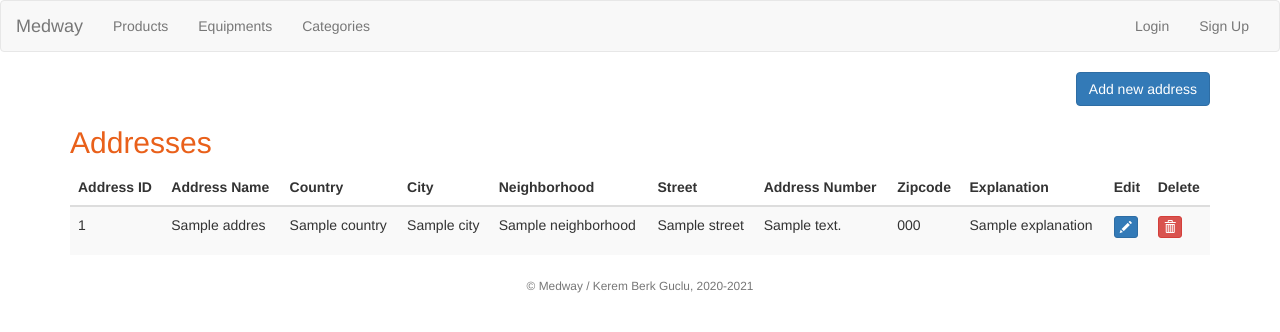
After one commit to keremperq/medway, a Flask app: template templates/address/addresses.html in a window 1280 px wide. The commit adds this page. Shown: the top 332 px of the page. Run offline with Flask 2, Linux system fonts and the light colour scheme; the template is opened without the code that fills it: most values are stand-ins (such as "Sample title", 1, 10 or a date in 2020); some libraries are stand-ins or nearby versions.

Commit message:
Add files via upload

```diff
--- a/templates/address/address_form.html
+++ b/templates/address/address_form.html
@@ -21,7 +21,7 @@
       {{ render_field(form.street, class='form-control', placeholder='Street', required=True, value=address.street) }}
     </div>
     <div class="form-group">
-      {{ render_field(form.addr_num, class='form-control', placeholder='Address Number', required=True, value=address.address_no) }}
+      {{ render_field(form.address_no, class='form-control', placeholder='Address Number', required=True, value=address.address_no) }}
     </div>
     <div class="form-group">
       {{ render_field(form.zipcode, class='form-control', placeholder='Zip Code', required=True, value=address.zipcode) }}
--- /dev/null
+++ b/templates/address/addresses.html
@@ -0,0 +1,54 @@
+{% extends "layout.html" %}
+{% block title %}Addresses list{% endblock %}
+{% block content %}
+<div class="container">
+  <div class="row">
+    <div class="col-md-12 text-right">
+      <a class="btn btn-s btn-primary" href="{{ url_for('add_address')}}">Add new address</a>
+    </div>
+  </div>
+</div>
+{% if addresses %}
+<div class="container">
+  <div class="row">
+    <div class="col-md-12">
+      <h2 class="title">Addresses</h2>
+      <div class="table-responsive">
+        <table id="mytable" class="table table-bordred table-striped">
+          <thead>
+            <th>Address ID</th>
+            <th>Address Name</th>
+            <th>Country</th>
+            <th>City</th>
+            <th>Neighborhood</th>
+            <th>Street</th>
+            <th>Address Number</th>
+            <th>Zipcode</th>
+            <th>Explanation</th>
+            <th>Edit</th>
+            <th>Delete</th>
+          </thead>
+          <tbody>
+            {% for address in addresses %}
+            <tr>
+              <td>{{ address.address_id }}</td>
+              <td>{{ address.address_name }}</td>
+              <td>{{ address.country }}</td>
+              <td>{{ address.city }}</td>
+              <td>{{ address.neighborhood }}</td>
+              <td>{{ address.street }}</td>
+              <td>{{ address.address_no }}</td>
+              <td>{{ address.zipcode }}</td>
+              <td>{{ address.explanation }}</td>
+              <td><a href="{{ url_for('address_edit_page', address_id=address.address_id) }}"><p title="Edit"><span class="glyphicon glyphicon-pencil btn btn-primary btn-xs"></span></p></a></td>
+              <td><a href="{{ url_for('address_delete_page', address_id=address.address_id) }}"><p title="Delete"><span class="glyphicon glyphicon-trash btn btn-danger btn-xs"></span></p></a></td>
+            </tr>
+            {% endfor %}
+          </tbody>
+        </table>
+      </div>
+    </div>
+  </div>
+</div>
+{% endif %}
+{% endblock %}
--- a/templates/category/categories.html
+++ b/templates/category/categories.html
@@ -17,7 +17,7 @@
             <tbody>
               {% for category in categories %}
               <tr>
-                <td><a href="{{ url_for('equipments_by_category_page', category_id=category.cat_id) }}" class="glyphicon glyphicon-search btn btn-primary btn-xs"></a></td>
+                <td><a href="{{ url_for('equipments_by_category_page', cat_id=category.cat_id) }}" class="glyphicon glyphicon-search btn btn-primary btn-xs"></a></td>
                 <td>{{ category.cat_id }}</td>
                 <td>{{ category.cat_name }}</td>
               </tr>
--- a/templates/customer/customer_edit_form.html
+++ b/templates/customer/customer_edit_form.html
@@ -8,8 +8,8 @@
 		{{ render_field(form.c_password, required=True,class='form-control',placeholder='Password') }}
 		{{ render_field(form.c_email, required=True,class='form-control',placeholder='E-Mail', value=customer.email) }}
 		{{ render_field(form.c_phone, required=True,class='form-control',placeholder='Phone', value=customer.phone) }}
-		{{ render_field(form.c_name, required=True,class='form-control',placeholder='Name', value=customer.customer_name) }}
-		{{ render_field(form.c_surname, required=True,class='form-control',placeholder='Surname', value=customer.surname) }}
+		{{ render_field(form.p_name, required=True,class='form-control',placeholder='Name', value=person.person_name) }}
+		{{ render_field(form.p_surname, required=True,class='form-control',placeholder='Surname', value=person.person_surname) }}
 		<button class="btn btn-lg btn-primary btn-block" type="submit">Save</button>
 	</form>
 </div>
--- a/templates/customer/signup.html
+++ b/templates/customer/signup.html
@@ -6,11 +6,11 @@
 		{{ form.csrf_token }}
 		<h2 class="form-signup-heading">Sign Up</h2>
 		{{ render_field(form.c_username, required=True, autofocus=True,class='form-control', placeholder='Username') }}
-		{{ render_field(form.c_password, required=True,class='form-control', placeholder='Password') }}
+		{{ render_field(form.c_password, required=True,class='form-control',placeholder='Password') }}
 		{{ render_field(form.c_email, required=True,class='form-control',placeholder='E-Mail') }}
 		{{ render_field(form.c_phone, required=True,class='form-control',placeholder='Phone') }}
-		{{ render_field(form.c_name, required=True,class='form-control',placeholder='Name') }}
-		{{ render_field(form.c_surname, required=True,class='form-control',placeholder='Surname') }}
+		{{ render_field(form.p_name, required=True,class='form-control',placeholder='Name') }}
+		{{ render_field(form.p_surname, required=True,class='form-control',placeholder='Surname') }}
 		<button class="btn btn-lg btn-primary btn-block" type="submit">Sign Up</button>
 	</form>
 </div>
--- a/templates/equipment/equipment.html
+++ b/templates/equipment/equipment.html
@@ -13,7 +13,7 @@
         </tr>
         <tr>
           <td><b>Categories: </b></td>
-          <td>{% for category in categories %}<a href="{{ url_for('equipments_by_category_page', category_id=category.cat_id) }}">{{ category.cat_name }}</a>, {% endfor %}</td>
+          <td>{% for category in categories %}<a href="{{ url_for('equipments_by_category_page', cat_id=category.cat_id) }}">{{ category.cat_name }}</a>, {% endfor %}</td>
         </tr>
         <tr>
           <td><b>Brand: </b></td>
--- a/templates/equipment/equipment_form.html
+++ b/templates/equipment/equipment_form.html
@@ -14,8 +14,8 @@
       <input type="text" class="form-control" name="eq_name" id="eq_name" placeholder="Equipment Name" required="required" value="{{ values['eq_name'] }}">
     </div>
     <div class="form-group">
-      <label for="brand">Brand</label>
-      <input type="number" class="form-control" name="brand" id="brand" placeholder="Brand" required="required" value="{{ values['brand'] }}">
+      <label for="eq_brand">Brand</label>
+      <input type="text" class="form-control" name="eq_brand" id="eq_brand" placeholder="Brand" required="required" value="{{ values['eq_brand'] }}">
     </div>
     <div class="form-group">
       <label for="explanation">Explanation</label>
--- a/templates/product/products.html
+++ b/templates/product/products.html
@@ -24,7 +24,6 @@
                 <td><a href="{{ url_for('product_page', eq_id=product.eq_id) }}" class="glyphicon glyphicon-search btn btn-primary btn-xs"></a></td>
                 <td><a href="{{ url_for('equipment_page', equipment_key=equipment.eq_id) }}">{{ equipment.eq_name }}</a></td>
                 <td>{{ product.price }}</td>
-                <td>{{ supplier.supp_id }}</td>
                 {% if current_user.is_admin %}
                 <td><a href="{{ url_for('product_edit_page', eq_id=product.eq_id) }}"><p title="Edit"><span class="glyphicon glyphicon-pencil btn btn-primary btn-xs"></span></p></a></td>
                 <td><a href="{{ url_for('product_delete_page', eq_id=product.eq_id) }}"><p title="Delete"><span class="glyphicon glyphicon-trash btn btn-danger btn-xs"></span></p></a></td>
```
Also changed, not shown: templates/customer/customers.html (+5 -3 lines), templates/equipment/equipments.html (+6 -6 lines).
